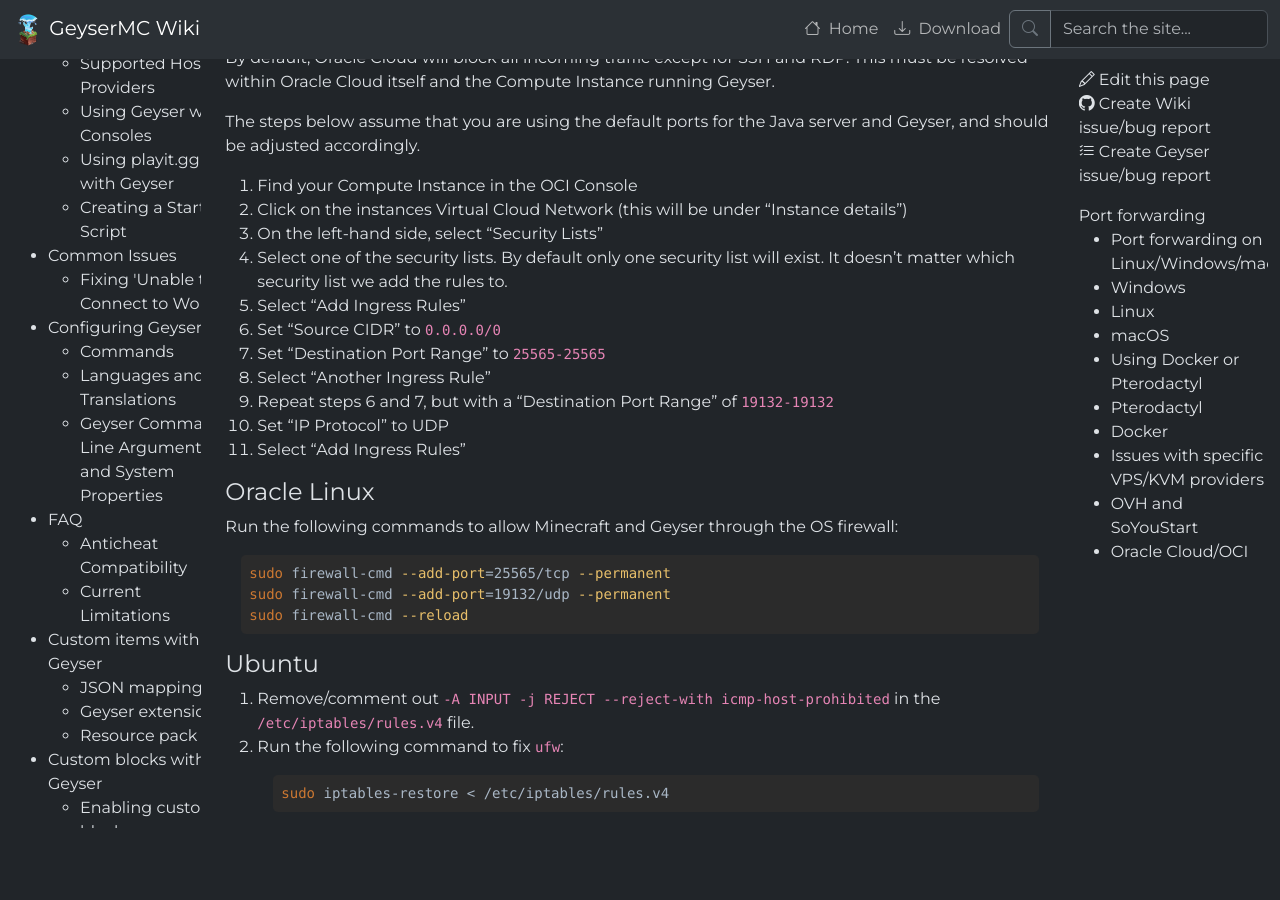
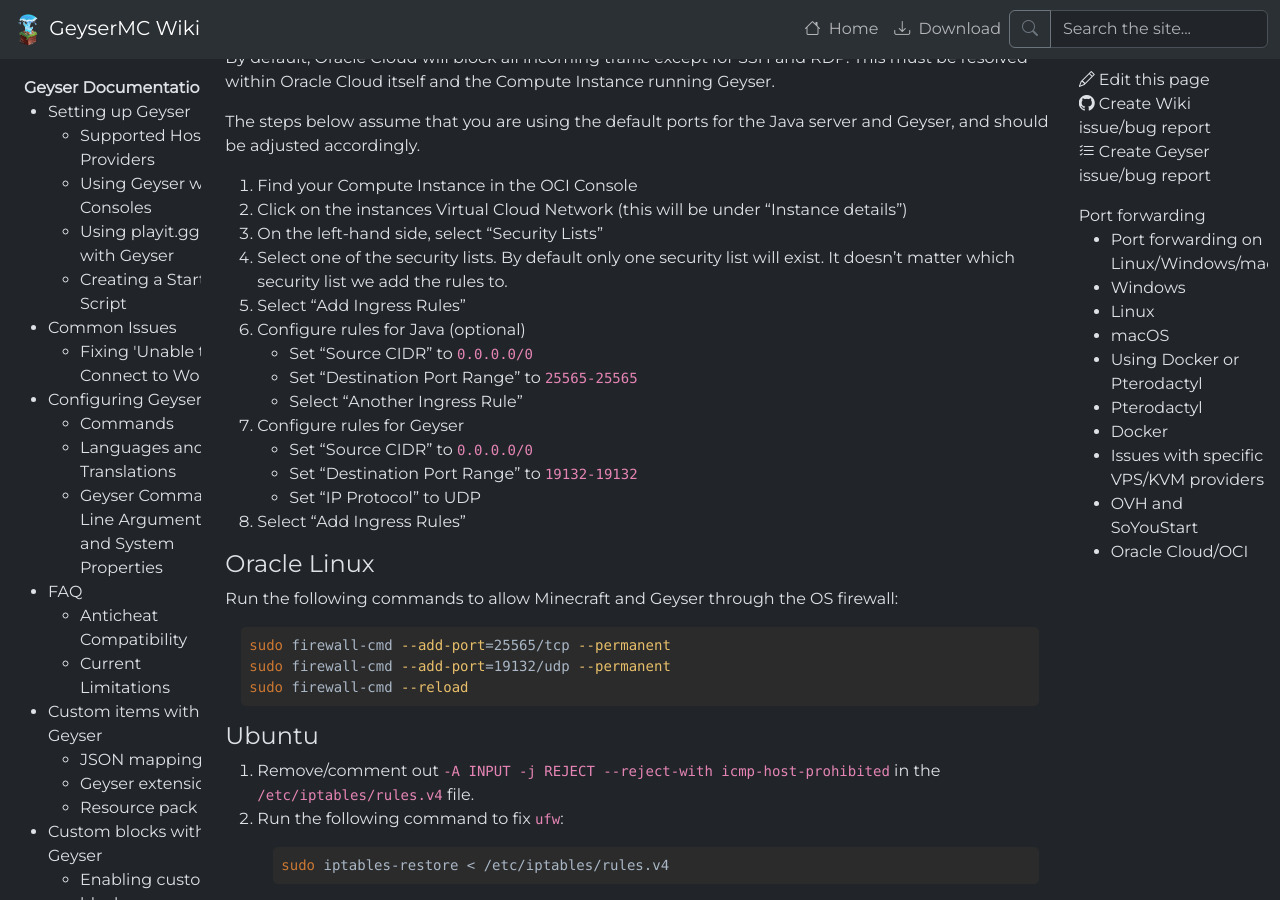
Before and after one commit to GeyserMC/GeyserWiki, a Jekyll site: the page built from _docs/geyser/port-forwarding.md, in a window 1280 px wide and 900 px high, scrolled down 4039 px. Built offline with Jekyll 4.4.1, drawn with Linux system fonts in a browser that asks for light colours; before the commit the page ends 4867 px from its top, so only the background shows below that.

Commit message:
Make Java rules optional

```diff
--- a/_docs/geyser/port-forwarding.md
+++ b/_docs/geyser/port-forwarding.md
@@ -143,12 +143,15 @@
 3. On the left-hand side, select "Security Lists"
 4. Select one of the security lists. By default only one security list will exist. It doesn't matter which security list we add the rules to.
 5. Select "Add Ingress Rules"
-6. Set "Source CIDR" to `0.0.0.0/0`
-7. Set "Destination Port Range" to `25565-25565`
-8. Select "Another Ingress Rule"
-9. Repeat steps 6 and 7, but with a "Destination Port Range" of `19132-19132`
-10. Set "IP Protocol" to UDP
-11. Select "Add Ingress Rules"
+6. Configure rules for Java (optional)
+   - Set "Source CIDR" to `0.0.0.0/0`
+   - Set "Destination Port Range" to `25565-25565`
+   - Select "Another Ingress Rule"
+7. Configure rules for Geyser
+   - Set "Source CIDR" to `0.0.0.0/0`
+   - Set "Destination Port Range" to `19132-19132`
+   - Set "IP Protocol" to UDP
+8. Select "Add Ingress Rules"
 
 #### Oracle Linux
 
```
